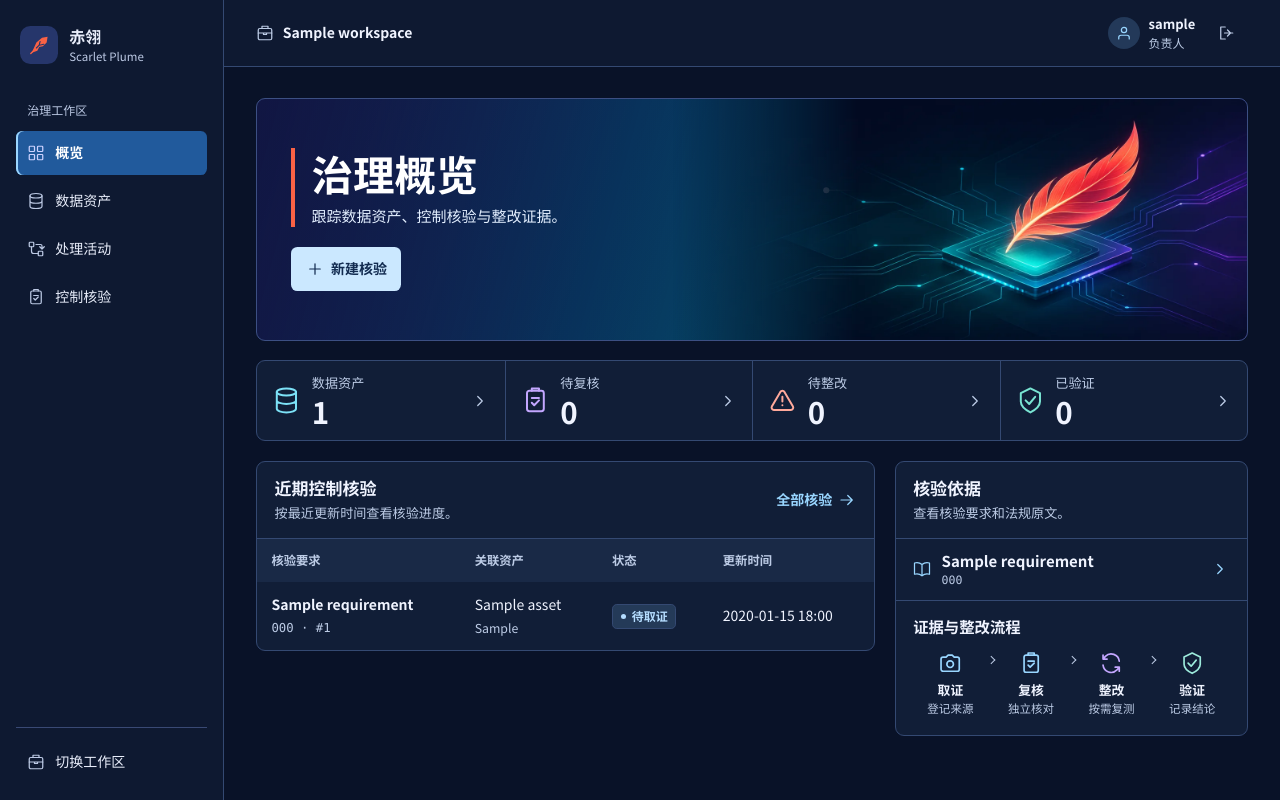
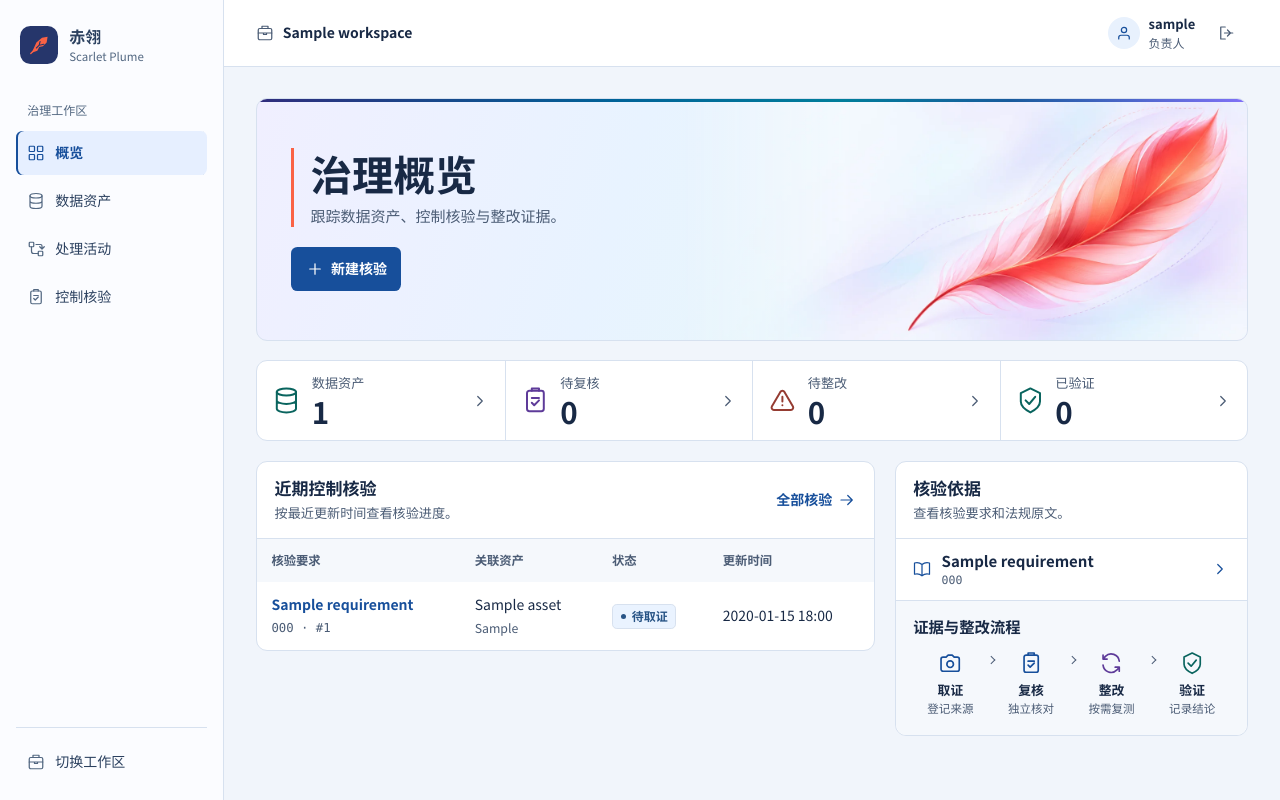
Before and after one commit to hjh006/scarlet-plume, a Django app: page /workspaces/sample/ in a window 1280 px wide. Run offline with Django 5.2, Linux system fonts and the light colour scheme; a user stored in the database is signed in; tables that the repository leaves empty hold one stand-in row (values such as "Sample post"); parts of the project's set-up code (start-up, migrations or seed data) failed here and were passed over.

Commit message:
Use a light feather-led design and document product principles

```diff
--- a/governance/static/governance/app.css
+++ b/governance/static/governance/app.css
@@ -15,35 +15,41 @@
 
 :root {
   color-scheme: light;
-  --paper: #edf1f8;
+  --paper: #f1f5fb;
   --surface: #ffffff;
-  --surface-subtle: #f7f8fc;
-  --ink: #172338;
-  --secondary: #4c5b73;
-  --line: #dbe2ef;
-  --input-line: #8795ad;
-  --navy: #101a38;
-  --navy-active: #283c77;
-  --nav-text: #e8edfa;
-  --nav-muted: #bcc9e4;
-  --accent: #185b9c;
-  --success: #17624c;
-  --accent-hover: #13497e;
+  --surface-subtle: #f5f8fc;
+  --ink: #182945;
+  --secondary: #4b5c75;
+  --line: #d7e1ef;
+  --input-line: #788aa7;
+  --nav-surface: #fbfcff;
+  --nav-hover: #eff4fc;
+  --nav-active: #e6efff;
+  --nav-text: #2b405f;
+  --nav-muted: #526781;
+  --accent: #174f9b;
+  --accent-hover: #123d7b;
+  --teal: #09645e;
+  --teal-soft: #e6f6f2;
+  --violet: #5e3b99;
+  --violet-soft: #f2ecfc;
+  --success: var(--teal);
   --primary: var(--accent);
   --primary-hover: var(--accent-hover);
   --primary-ink: #ffffff;
-  --accent-soft: #e8f0fc;
-  --success-soft: #e7f3ee;
-  --warning: #815215;
-  --warning-soft: #fff1d9;
-  --danger: #8f3e34;
-  --danger-soft: #faeeea;
-  --info: #244f69;
-  --info-soft: #e8f1f8;
+  --accent-soft: #e8f1fd;
+  --success-soft: var(--teal-soft);
+  --warning: #794908;
+  --warning-soft: #fff2d9;
+  --danger: #953c32;
+  --danger-soft: #fceeea;
+  --info: #285486;
+  --info-soft: #eaf3ff;
   --focus: #235caa;
   --coral: #fa6245;
-  --masthead: linear-gradient(108deg, #302d7d 0%, #006298 36%, #007e9b 59%, #185b9c 76%, #8171f7 100%);
-  --radius: 9px;
+  --spectrum: linear-gradient(108deg, #302d7d 0%, #006298 36%, #007e9b 59%, #185b9c 76%, #8171f7 100%);
+  --masthead: linear-gradient(108deg, #f0efff 0%, #e8f3ff 37%, #e7f7fa 62%, #f0eaff 100%);
+  --radius: 11px;
   --sidebar-width: 14rem;
   font-family: "Grove Sans SC", "Source Han Sans SC", "Source Han Sans CN", "Noto Sans CJK SC", "PingFang SC", "Microsoft YaHei", sans-serif;
   font-size: 100%;
@@ -83,36 +89,9 @@ form { margin: 0; }
 .skip-link:focus { transform: translateY(0); }
 
 .app-shell {
-  --paper: #091228;
-  --surface: #111e37;
-  --surface-subtle: #192946;
-  --ink: #f0f4ff;
-  --secondary: #bdcce6;
-  --line: #344972;
-  --input-line: #819ac5;
-  --navy: #0e1931;
-  --navy-active: #215a9c;
-  --accent: #99d6ff;
-  --accent-hover: #c9e8ff;
-  --accent-soft: #233959;
-  --primary: #cbe8ff;
-  --primary-hover: #e8f5ff;
-  --primary-ink: #122b50;
-  --success: #9debdc;
-  --success-soft: #143c46;
-  --warning: #ffc477;
-  --warning-soft: #483322;
-  --danger: #ffb3a6;
-  --danger-soft: #442b38;
-  --info: #b5ddff;
-  --info-soft: #243a58;
-  --focus: #a6d7ff;
-  color-scheme: dark;
   display: grid;
   grid-template-columns: var(--sidebar-width) minmax(0, 1fr);
   min-height: 100vh;
-  color: var(--ink);
-  background: var(--paper);
 }
 .sidebar {
   position: sticky;
@@ -124,9 +103,8 @@ form { margin: 0; }
   padding: 1.4rem 1rem 1rem;
   border-right: 1px solid var(--line);
   color: var(--nav-text);
-  background: var(--navy);
+  background: var(--nav-surface);
 }
-.sidebar :focus-visible, .dashboard-header :focus-visible { outline-color: #dce2ff; }
 .brand {
   display: inline-flex;
   align-items: center;
@@ -165,10 +143,10 @@ form { margin: 0; }
   text-decoration: none;
 }
 .sidebar-nav a .icon, .sidebar-footer a .icon { color: var(--nav-muted); }
-.sidebar-nav a:hover, .sidebar-footer a:hover { background: var(--navy-active); }
-.sidebar-nav a[aria-current="page"] { color: #fff; background: var(--navy-active); box-shadow: inset 2px 0 #9bd6ff; font-weight: 700; }
-.sidebar-nav a[aria-current="page"] .icon { color: #ccd2ff; }
-.sidebar-footer { margin-top: auto; padding-top: .75rem; border-top: 1px solid #394974; }
+.sidebar-nav a:hover, .sidebar-footer a:hover { background: var(--nav-hover); }
+.sidebar-nav a[aria-current="page"] { color: var(--accent); background: var(--nav-active); box-shadow: inset 2px 0 var(--accent); font-weight: 700; }
+.sidebar-nav a[aria-current="page"] .icon { color: var(--accent); }
+.sidebar-footer { margin-top: auto; padding-top: .75rem; border-top: 1px solid var(--line); }
 .topbar, .public-header {
   display: flex;
   justify-content: space-between;
@@ -179,7 +157,6 @@ form { margin: 0; }
   border-bottom: 1px solid var(--line);
   background: var(--surface);
 }
-.topbar { background: var(--navy); }
 .workspace-name, .topbar-account { display: flex; align-items: center; min-width: 0; gap: .55rem; }
 .workspace-name { font-size: .875rem; font-weight: 700; }
 .workspace-name .icon { color: var(--secondary); }
@@ -227,18 +204,17 @@ form { margin: 0; }
   min-height: 15.2rem;
   margin: 0 0 1.2rem;
   padding: 1.7rem 2.15rem;
-  border: 1px solid #3c4f83;
+  border: 1px solid var(--line);
   border-radius: var(--radius);
-  color: #fff;
-  background: linear-gradient(105deg, #0e143eec, #0b193070 60%, #15143e80), var(--masthead);
+  background: var(--masthead);
 }
 .masthead-copy { position: relative; max-width: 34rem; }
-.masthead-art {
+.dashboard-header::before {
   position: absolute;
-  z-index: -2;
-  inset: 0 0 0 auto;
-  width: min(45%, 28rem);
-  height: 100%;
+  inset: 0 0 auto;
+  height: 3px;
+  content: "";
+  background: var(--spectrum);
   pointer-events: none;
 }
 .dashboard-header::after {
@@ -252,15 +228,14 @@ form { margin: 0; }
 }
 .masthead-heading {
   padding-left: 1rem;
-  border-left: 4px solid var(--coral);
+  border-left: 3px solid var(--coral);
 }
-.dashboard-header p { max-width: 28rem; color: #e3efff; }
+.dashboard-header p { max-width: 28rem; color: var(--secondary); }
 .dashboard-header h1 { margin-bottom: .35rem; font-size: 2.6rem; }
 .dashboard-header .button-primary {
   position: relative;
   margin-top: 1.2rem;
 }
-.dashboard-header .button-primary:hover { background: var(--primary-hover); }
 .page-actions { display: flex; flex-wrap: wrap; gap: .5rem; }
 .button {
   display: inline-flex;
@@ -317,11 +292,11 @@ form { margin: 0; }
   text-decoration: none;
 }
 .metric-link:hover { background: var(--surface-subtle); }
-.metric-link > .icon:first-child { inline-size: 1.8rem; block-size: 1.8rem; color: #7de2f7; }
+.metric-link > .icon:first-child { inline-size: 1.8rem; block-size: 1.8rem; color: var(--teal); }
 .metric-link > .icon:last-child { color: var(--secondary); }
-.metric-in_review .metric-link > .icon:first-child { color: #c4a7ff; }
-.metric-needs_work .metric-link > .icon:first-child { color: #ffa99b; }
-.metric-verified .metric-link > .icon:first-child { color: #79e4d2; }
+.metric-in_review .metric-link > .icon:first-child { color: var(--violet); }
+.metric-needs_work .metric-link > .icon:first-child { color: var(--danger); }
+.metric-verified .metric-link > .icon:first-child { color: var(--success); }
 .metric-label { display: block; color: var(--secondary); font-size: .82rem; }
 .metric-value { display: block; margin-top: .05rem; font-size: 1.85rem; font-weight: 700; line-height: 1.13; overflow-wrap: anywhere; }
 .sr-only {
@@ -364,7 +339,7 @@ form { margin: 0; }
 .data-table tbody tr + tr { border-top: 1px solid var(--line); }
 .data-table tbody tr:hover { background: var(--surface-subtle); }
 .data-table tbody th { min-width: 8rem; font-weight: 700; }
-.table-link { color: var(--ink); text-decoration: none; }
+.table-link { color: var(--accent); text-decoration: none; }
 .table-secondary.compact-date { display: none; }
 .table-description { min-width: 9.5rem; white-space: pre-wrap; }
 .table-secondary { display: block; margin-top: .16rem; color: var(--secondary); font-size: .77rem; font-weight: 450; }
@@ -386,7 +361,7 @@ form { margin: 0; }
 .status::before { content: ""; inline-size: .35rem; block-size: .35rem; border-radius: 50%; background: currentColor; }
 .status-draft { color: var(--info); background: var(--info-soft); }
 .status-in_review { color: var(--warning); background: var(--warning-soft); }
-.status-needs_work { color: #e0ceff; background: #392e62; }
+.status-needs_work { color: var(--violet); background: var(--violet-soft); }
 .status-verified { color: var(--success); background: var(--success-soft); }
 .empty-state { padding: 1.6rem 1.1rem; }
 .empty-state p { margin-top: .22rem; color: var(--secondary); font-size: .875rem; }
@@ -421,7 +396,7 @@ form { margin: 0; }
 }
 .more-requirements > summary:hover { background: var(--surface-subtle); }
 .more-requirements[open] > summary { border-bottom: 1px solid var(--line); }
-.stages { padding: .85rem 1.1rem 1.05rem; border-top: 1px solid var(--line); }
+.stages { padding: .85rem 1.1rem 1.05rem; border-top: 1px solid var(--line); border-radius: 0 0 var(--radius) var(--radius); background: var(--surface-subtle); }
 .stages h3 { font-size: .96rem; }
 .stage-strip {
   display: grid;
@@ -444,7 +419,7 @@ form { margin: 0; }
   transform: rotate(45deg);
 }
 .stage-strip .icon { width: 1.52rem; height: 1.52rem; color: var(--accent); }
-.stage-strip li:nth-child(3) .icon { color: #c4a7ff; }
+.stage-strip li:nth-child(3) .icon { color: var(--violet); }
 .stage-strip li:last-child .icon { color: var(--success); }
 .stage-strip strong { display: block; margin-top: .28rem; font-size: .8rem; }
 .stage-strip small { display: block; color: var(--secondary); font-size: .72rem; }
@@ -509,7 +484,7 @@ form { margin: 0; }
 .workspace-row-name small { display: block; color: var(--secondary); }
 .workspace-symbol { display: grid; place-items: center; inline-size: 2.3rem; block-size: 2.3rem; border-radius: .4rem; background: var(--accent-soft); color: var(--accent); }
 .login-layout { display: grid; align-items: stretch; grid-template-columns: minmax(0, 1fr) minmax(0, .86fr); max-width: 49rem; margin: 0 auto; }
-.login-intro { padding: 2rem; border-radius: var(--radius) 0 0 var(--radius); color: var(--nav-text); background: var(--navy); }
+.login-intro { padding: 2rem; border: 1px solid var(--line); border-right: 0; border-radius: var(--radius) 0 0 var(--radius); background: var(--masthead); }
 .login-intro .brand-mark { margin-bottom: 2.2rem; }
 .login-intro .eyebrow, .login-intro p { color: var(--nav-muted); }
 .login-intro h1 { margin: .6rem 0 .85rem; }
@@ -530,7 +505,7 @@ form { margin: 0; }
 }
 @media (max-width: 43.99rem) {
   .app-shell { display: block; }
-  .sidebar { position: static; height: auto; min-height: 0; padding: .7rem .85rem .55rem; display: grid; grid-template-columns: minmax(0, 1fr) auto; gap: .55rem; align-items: center; }
+  .sidebar { position: static; border: 0; border-bottom: 1px solid var(--line); height: auto; min-height: 0; padding: .7rem .85rem .55rem; display: grid; grid-template-columns: minmax(0, 1fr) auto; gap: .55rem; align-items: center; }
   .sidebar .brand { margin: 0; }
   .sidebar-footer { margin: 0; padding: 0; border: 0; }
   .sidebar-footer .icon { display: none; }
@@ -544,11 +519,12 @@ form { margin: 0; }
   .dashboard-header {
     min-height: auto;
     padding: 1.2rem 1rem;
-    background: linear-gradient(123deg, #241f69, #07567f 66%, #383489);
   }
-  .dashboard-header::after { display: none; }
+  .dashboard-header::after {
+    inset: 0 0 0 52%;
+    opacity: .35;
+  }
   .dashboard-header h1 { font-size: 1.7rem; }
-  .masthead-art { opacity: .35; }
   h1 { font-size: 1.55rem; }
   .metric-link { gap: .45rem; padding: .65rem .6rem; }
   .metric-link > .icon:first-child { inline-size: 1.25rem; block-size: 1.25rem; }
@@ -561,7 +537,7 @@ form { margin: 0; }
   .data-table .compact-date { display: block; font-variant-numeric: tabular-nums; }
   .public-main { width: calc(100% - 1.7rem); margin: 1.4rem auto; }
   .login-layout { grid-template-columns: minmax(0, 1fr); }
-  .login-intro { padding: 1.25rem; border-radius: var(--radius) var(--radius) 0 0; }
+  .login-intro { padding: 1.25rem; border: 1px solid var(--line); border-bottom: 0; border-radius: var(--radius) var(--radius) 0 0; }
   .login-intro .brand-mark { display: none; }
   .login-panel { padding: 1.25rem; border-radius: 0 0 var(--radius) var(--radius); }
 }
--- a/governance/templates/governance/dashboard.html
+++ b/governance/templates/governance/dashboard.html
@@ -2,7 +2,6 @@
 {% block title %}概览 · {{ workspace.name }} · 赤翎{% endblock %}
 {% block content %}
   <header class="page-header dashboard-header">
-    {% include "governance/masthead_art.html" %}
     <div class="masthead-copy">
       <div class="masthead-heading">
         <h1>治理概览</h1>
--- a/governance/templates/governance/masthead_art.html
+++ /dev/null
@@ -1,13 +0,0 @@
-<svg class="masthead-art" viewBox="0 0 440 200" fill="none" aria-hidden="true" focusable="false">
-  <path d="M11 158h111l24-24h62m-62 45h102l34-34h154M201 44h-60l-27 27H24m296-12h53l23-23h44m-30 123 20 20h10" stroke="#D7EDFF" stroke-opacity=".34"/>
-  <path d="M168 101 257 55l89 46-89 47-89-47Z" fill="#A4D4FF" fill-opacity=".12" stroke="#CBEBFF" stroke-opacity=".8"/>
-  <path d="M168 118l89 47 89-47m-178 17 89 47 89-47" stroke="#CBEBFF" stroke-opacity=".55"/>
-  <path d="m190 89 88 47m-65-59 88 47m-66-59 88 47m-133 1 88-47m-65 58 88-47m-66 59 88-47" stroke="#E1F1FF" stroke-opacity=".34"/>
-  <path d="M257 55v-29h58" stroke="#E1F1FF" stroke-opacity=".65"/>
-  <path d="m255 102 20-11 13 7-20 11-13-7Z" fill="#FBC6B8" fill-opacity=".94"/>
-  <circle cx="24" cy="71" r="3" fill="#E1F1FF" fill-opacity=".78"/>
-  <circle cx="315" cy="26" r="3" fill="#E1F1FF" fill-opacity=".9"/>
-  <circle cx="146" cy="134" r="3" fill="#E1F1FF" fill-opacity=".74"/>
-  <circle cx="396" cy="36" r="3" fill="#FBC6B8"/>
-  <circle cx="410" cy="159" r="3" fill="#E1F1FF" fill-opacity=".7"/>
-</svg>
```
Also changed, not shown: README.md, governance/static/governance/hero-scarlet-plume.webp.
